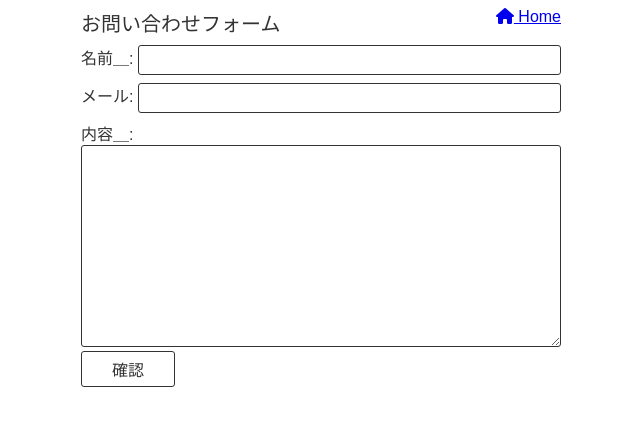
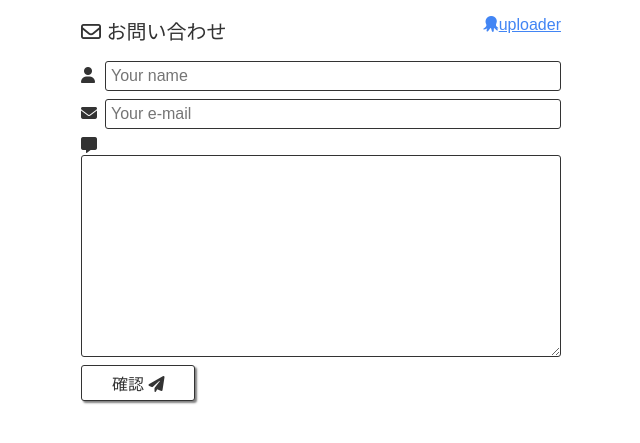
Before and after one commit to negentropy5/mail, a PHP site: page / in a window 1280 px wide. Shown: the top 443 px of the page, without its empty margins (319-959 px from the left). Run offline with PHP 8.4, Linux system fonts and the light colour scheme; some libraries are stand-ins or nearby versions.

Commit message:
Add files via upload

```diff
--- a/index.php
+++ b/index.php
@@ -40,39 +40,45 @@ if($_SERVER["REQUEST_METHOD"]==="GET") {
     <meta name="viewport" content="width=device-width, initial-scale=1.0">
     <link href="https://use.fontawesome.com/releases/v6.1.1/css/all.css" rel="stylesheet">
     <title>お問い合わせ</title>
+    <link rel="icon" href="../inyou.ico">
     <link rel="stylesheet" href="style.css">
 </head>
 <body>
     <div class="container">
         <nav>
-            <h1>お問い合わせフォーム</h1>
-            <a href="../"><i class="fa-solid fa-house"></i> Home</a>
+            <h1><i class="fa-regular fa-envelope"></i> お問い合わせ</h1>
+            <a href="../upload" style="color:#4285f4;">
+                <i class="fa-brands fa-octopus-deploy"></i>uploader
+            </a>
         </nav>
 
         <form method="post">
+            <!-- 名前 -->
             <?php if(isset($err["name"])): ?>
                 <div class="err"><?= $err["name"] ?></div>
             <?php endif ?>
             <label>
-                <span>名前＿:</span>
-                <input type="text" name="name" value="<?= h($post["name"] ?? '') ?>">
+                <span><i class="fa-solid fa-user"></i></span>
+                <input type="text" name="name" value="<?= h($post["name"] ?? '') ?>" placeholder="Your name">
             </label>
 
+            <!-- メールアドレス -->
             <?php if(isset($err["email"])): ?>
                 <div class="err"><?= $err["email"] ?></div>
             <?php endif ?>
             <label>
-                <span>メール:</span>
-                <input type="text" name="email" value="<?= h($post["email"] ?? '') ?>">
+                <span><i class="fa-solid fa-envelope"></i></span>
+                <input type="text" name="email" value="<?= h($post["email"] ?? '') ?>"  placeholder="Your e-mail">
             </label>
 
+            <!-- 本文 -->
             <?php if(isset($err["message"])): ?>
                 <div class="err"><?= $err["message"] ?></div>
             <?php endif ?>
-            <span>内容＿:</span>
+            <span><i class="fa-solid fa-message"></i></span>
             <textarea name="message" rows="10"><?= h($post["message"] ?? '') ?></textarea>
 
-            <button>確認</button>
+            <button>確認 <i class="fa-solid fa-paper-plane"></i></button>
         </form>
     </div>
 </body>
--- a/style.css
+++ b/style.css
@@ -7,16 +7,16 @@ body {
     width: calc(100% - 16px);
     max-width: 480px;
     margin: 0 auto;
-    padding-top: 8px;
+    padding-top: 16px;
 }
 nav {
     display: flex;
     justify-content: space-between;
+    margin-bottom: 16px;
 }
 h1 {
     font-size: 20px;
     font-weight: normal;
-    margin-bottom: 8px;
 }
 .err {
     font-size: 14px;
@@ -26,7 +26,10 @@ label {
     width: 100%;
     margin-bottom: 8px;
     display: flex;
-    gap: 5px;
+    align-items: center;
+}
+label > span {
+    width: 24px;
 }
 input {
     width: 0;
@@ -34,6 +37,8 @@ input {
 }
 textarea {
     width: 100%;
+    vertical-align: bottom;
+    margin-bottom: 8px;
 }
 input, textarea, button, .btns a  {
     color: #333;
@@ -52,7 +57,7 @@ input, textarea, button, .btns a  {
 }
 .btns {
     display: flex;
-    gap: 5px;
+    gap: 16px;
 }
 .btns a {
     text-decoration: none;
@@ -60,6 +65,12 @@ input, textarea, button, .btns a  {
 button, .btns a {
     padding: 5px 30px;
     cursor: pointer;
+    box-shadow: 2px 2px 2px rgba(0,0,0,.5);
+}
+button:active, .btns a:active {
+    position: relative;
+    top: 2px;
+    box-shadow: 0px 0px 0px rgba(0,0,0,.5);
 }
 
 .result {
```
Also changed, not shown: cnf.php (+12 -5 lines).
